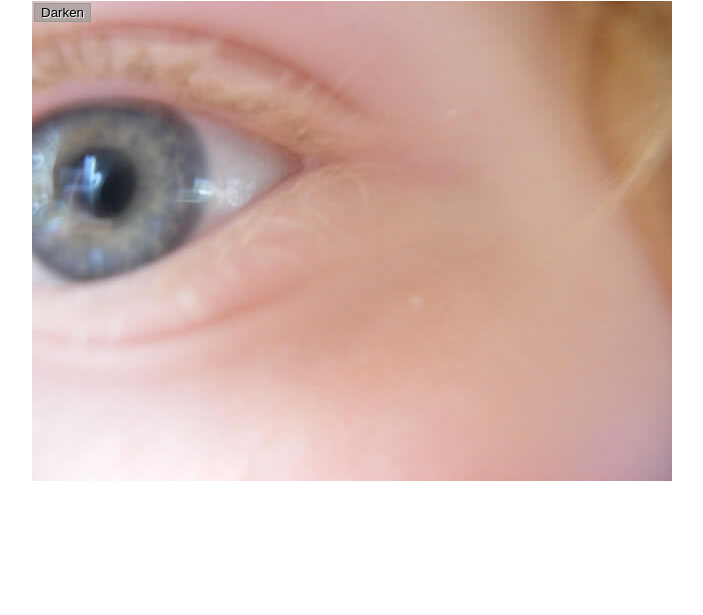
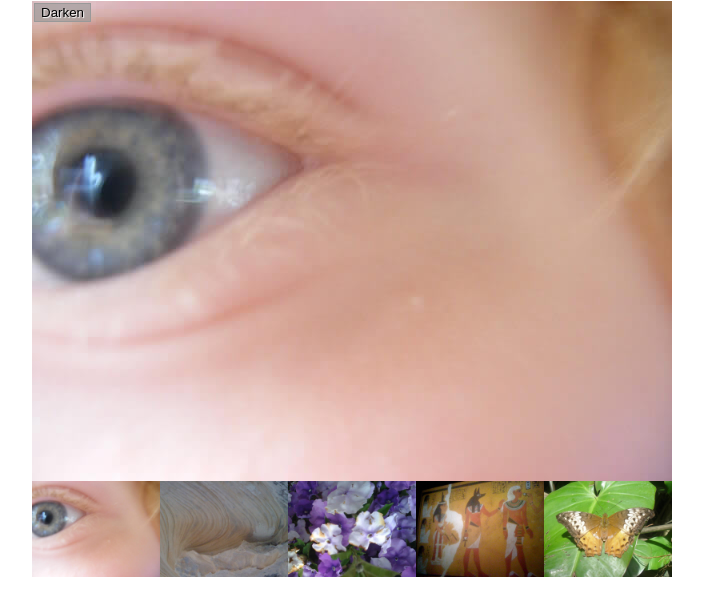
Before and after one commit to Phillipe13/galeriadefoto, a plain HTML site: page index.html in a window 1280 px wide. Shown: the part 79-694 px from the top of the page, without its empty margins (288-991 px from the left). Drawn offline with Linux system fonts and the light colour scheme.

Commit message:
barra de fotos concluída

```diff
--- a/main.js
+++ b/main.js
@@ -5,14 +5,25 @@ const btn = document.querySelector('button');
 const overlay = document.querySelector('.overlay');
 
 /* Declaring the array of image filenames */
-
+const images = ['pic1.jpg','pic2.jpg','pic3.jpg','pic4.jpg','pic5.jpg']
 /* Declaring the alternative text for each image file */
-
+const alts = {
+    'pic1.jpg' : 'Closeup of a human eye',
+    'pic2.jpg' : 'Rock that looks like a wave',
+    'pic3.jpg' : 'Purple and white pansies',
+    'pic4.jpg' : 'Section of wall from a pharoah\'s tomb',
+    'pic5.jpg' : 'Large moth on a leaf'
+  }
 /* Looping through images */
-
-const newImage = document.createElement('img');
-newImage.setAttribute('src', xxx);
-newImage.setAttribute('alt', xxx);
-thumbBar.appendChild(newImage);
+for (let i = 0; i < images.length; i++){
+    const newImage = document.createElement('img');
+    newImage.setAttribute('src','./images/'+images[i]);
+    newImage.setAttribute('alt',alts[images[i]]);
+    thumbBar.appendChild(newImage);
+    newImage.addEventListener('click',e=>{
+        displayedImage.src=e.target.src;
+        displayedImage.alt=e.target.alt;
+    });
+}
 
 /* Wiring up the Darken/Lighten button */
```
Also changed, not shown: index.html (line endings or trailing spaces), style.css (line endings or trailing spaces).
